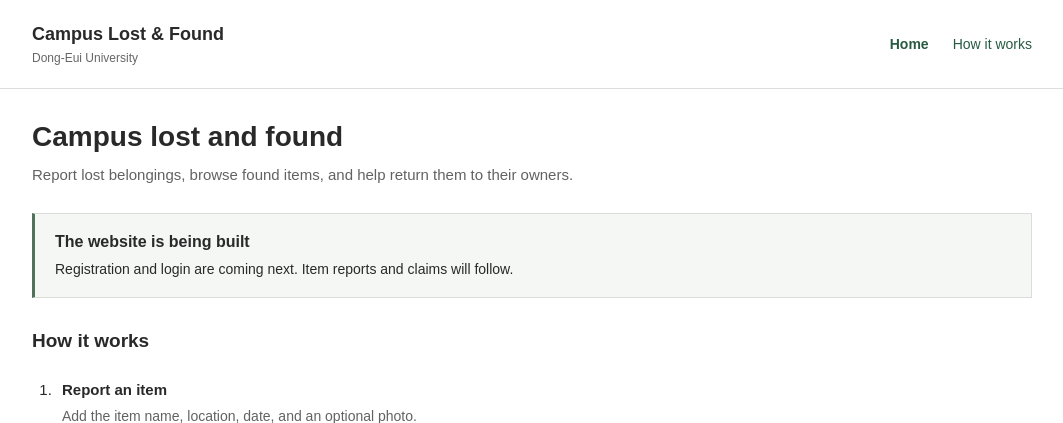
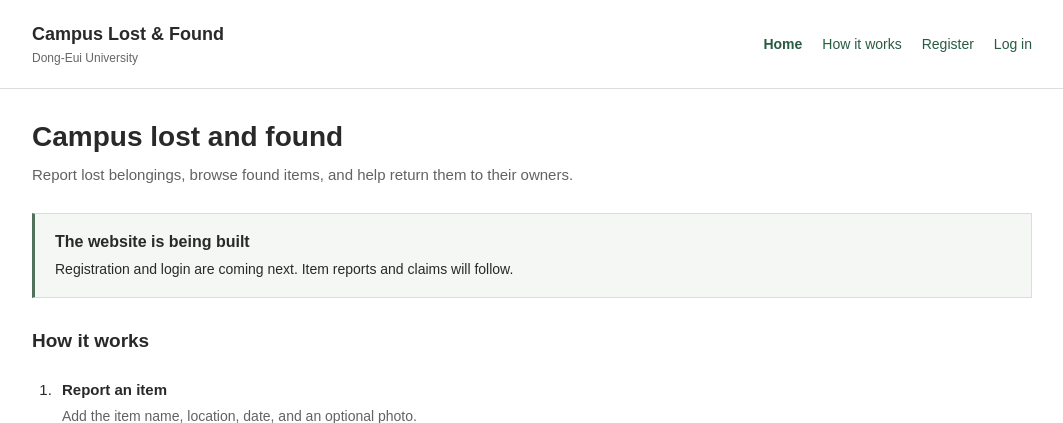
Before and after one commit to mrdipeshbastakoti/campus-lost-and-found, a PHP site: page /index.php in a window 1280 px wide. Shown: the top 423 px of the page, without its empty margins (108-1171 px from the left). Run offline with PHP 8.4, Linux system fonts and the light colour scheme.

Commit message:
Update header.php for title escaping and navigation

```diff
--- a/includes/header.php
+++ b/includes/header.php
@@ -1,4 +1,5 @@
 <?php
+require_once __DIR__ . '/bootstrap.php';
 $pageTitle = $pageTitle ?? 'Campus Lost & Found';
 $activePage = $activePage ?? 'home';
 ?>
@@ -7,8 +8,9 @@ $activePage = $activePage ?? 'home';
 <head>
     <meta charset="utf-8">
     <meta name="viewport" content="width=device-width, initial-scale=1">
-    <title><?= htmlspecialchars($pageTitle, ENT_QUOTES, 'UTF-8') ?></title>
+    <title><?= escape($pageTitle) ?></title>
     <link rel="stylesheet" href="assets/css/style.css">
+    <link rel="stylesheet" href="assets/css/accounts.css">
 </head>
 <body>
 <a class="skip-link" href="#main">Skip to content</a>
@@ -18,6 +20,15 @@ $activePage = $activePage ?? 'home';
         <nav aria-label="Main navigation">
             <a href="index.php" <?= $activePage === 'home' ? 'aria-current="page"' : '' ?>>Home</a>
             <a href="index.php#how-it-works">How it works</a>
+            <?php if (AuthService::currentUserId() === null): ?>
+                <a href="register.php" <?= $activePage === 'register' ? 'aria-current="page"' : '' ?>>Register</a>
+                <a href="login.php" <?= $activePage === 'login' ? 'aria-current="page"' : '' ?>>Log in</a>
+            <?php else: ?>
+                <form class="logout-form" action="logout.php" method="post">
+                    <input type="hidden" name="csrf_token" value="<?= escape(Session::csrfToken()) ?>">
+                    <button type="submit" class="nav-button">Log out</button>
+                </form>
+            <?php endif; ?>
         </nav>
     </div>
 </header>
```
